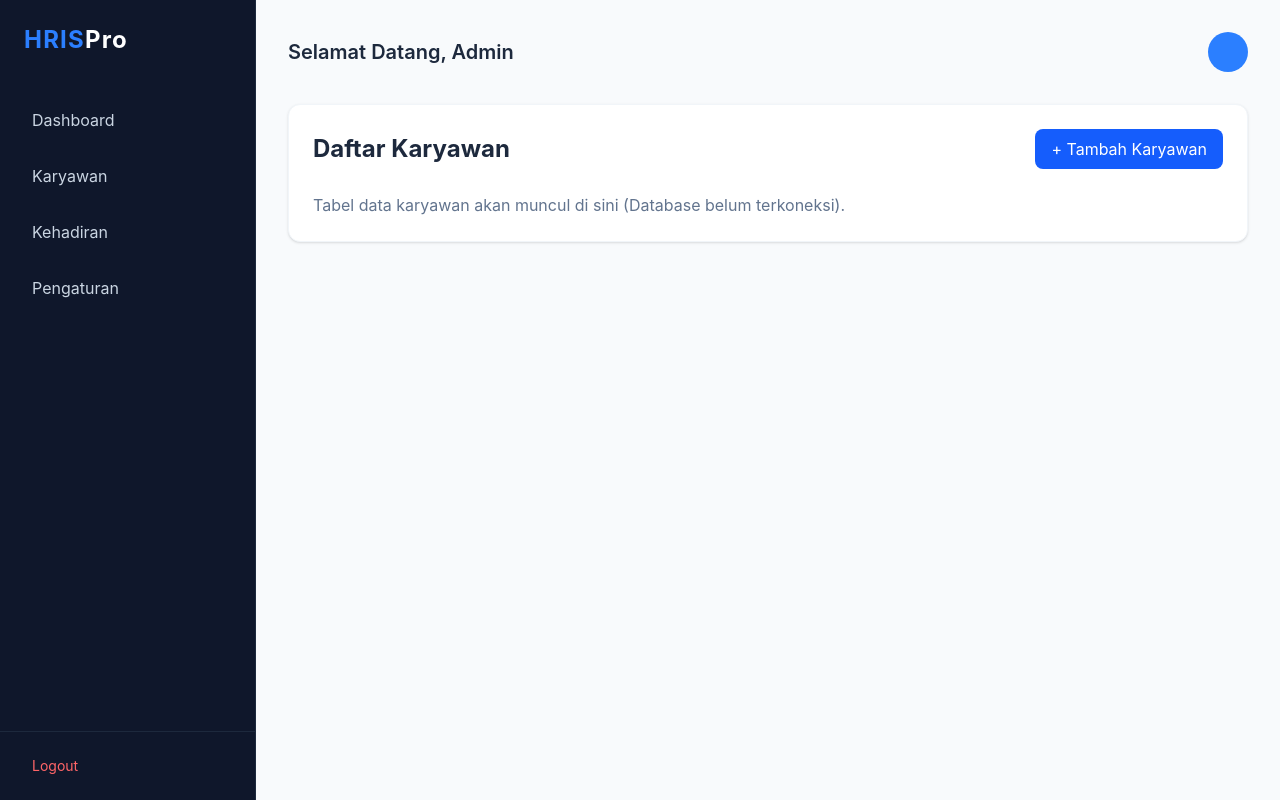
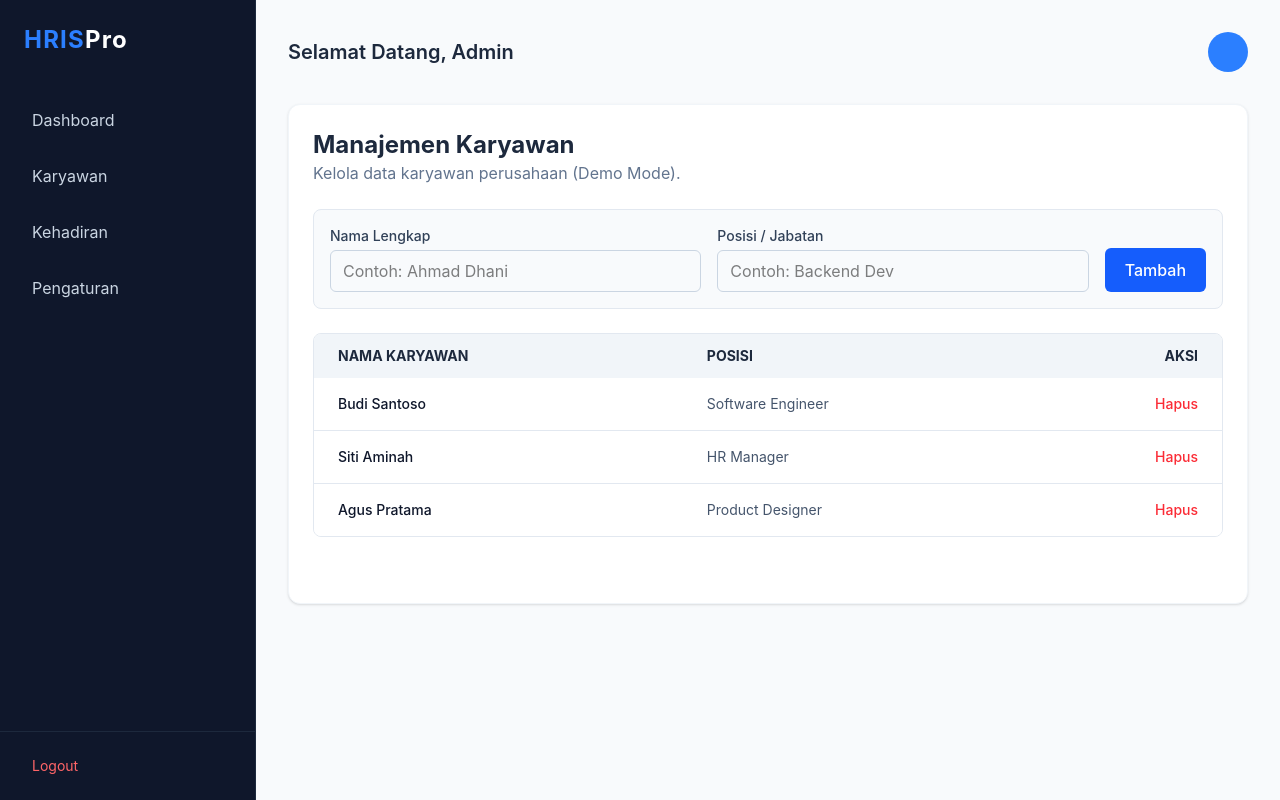
Before and after one commit to shadowanon46-maker/hris-dashboard, a Next.js app: page /dashboard/employees in a window 1280 px wide. Built offline with nearby package versions, Linux system fonts and the light colour scheme.

Commit message:
feat: add interactive employee list with add/delete functionality

```diff
--- a/src/app/(dashboard)/dashboard/employees/page.js
+++ b/src/app/(dashboard)/dashboard/employees/page.js
@@ -1,16 +1,15 @@
+import EmployeeList from '@/components/EmployeeList';
+
 export default function EmployeesPage() {
   return (
-    <div className="bg-white rounded-xl shadow-sm border border-slate-100 p-6">
-      <div className="flex justify-between items-center mb-6">
-        <h1 className="text-2xl font-bold text-slate-800">Daftar Karyawan</h1>
-        <button className="bg-blue-600 text-white px-4 py-2 rounded-lg hover:bg-blue-700 transition">
-          + Tambah Karyawan
-        </button>
+    <div className="bg-white rounded-xl shadow-sm border border-slate-100 p-6 min-h-[500px]">
+      <div className="mb-6">
+        <h1 className="text-2xl font-bold text-slate-800">Manajemen Karyawan</h1>
+        <p className="text-slate-500">Kelola data karyawan perusahaan (Demo Mode).</p>
       </div>
 
-      <p className="text-slate-500">
-        Tabel data karyawan akan muncul di sini (Database belum terkoneksi).
-      </p>
+      {/* Memanggil Client Component di dalam Server Component */}
+      <EmployeeList />
     </div>
   );
 }
--- /dev/null
+++ b/src/components/EmployeeList.js
@@ -0,0 +1,114 @@
+'use client'; // 👈 WAJIB: Menandakan ini adalah Client Component
+
+import { useState } from 'react';
+
+export default function EmployeeList() {
+  // 1. STATE: Menyimpan data karyawan sementara
+  const [employees, setEmployees] = useState([
+    { id: 1, name: 'Budi Santoso', position: 'Software Engineer' },
+    { id: 2, name: 'Siti Aminah', position: 'HR Manager' },
+    { id: 3, name: 'Agus Pratama', position: 'Product Designer' },
+  ]);
+
+  // STATE: Untuk input form
+  const [name, setName] = useState('');
+  const [position, setPosition] = useState('');
+
+  // 2. FUNCTION: Menambah karyawan
+  const handleAddEmployee = (e) => {
+    e.preventDefault(); // Mencegah reload halaman saat submit form
+
+    if (!name || !position) return; // Validasi sederhana
+
+    const newEmployee = {
+      id: Date.now(), // ID unik sederhana menggunakan timestamp
+      name: name,
+      position: position,
+    };
+
+    // Update state dengan menyalin data lama (...) + data baru
+    setEmployees([...employees, newEmployee]);
+
+    // Reset form
+    setName('');
+    setPosition('');
+  };
+
+  // 3. FUNCTION: Menghapus karyawan
+  const handleDelete = (id) => {
+    // Filter array: ambil semua data KECUALI yang id-nya sama dengan yang dihapus
+    const updatedEmployees = employees.filter((emp) => emp.id !== id);
+    setEmployees(updatedEmployees);
+  };
+
+  return (
+    <div className="space-y-6">
+      {/* --- FORM INPUT --- */}
+      <form onSubmit={handleAddEmployee} className="bg-slate-50 p-4 rounded-lg border border-slate-200 flex gap-4 items-end">
+        <div className="flex-1">
+          <label className="block text-sm font-medium text-slate-700 mb-1">Nama Lengkap</label>
+          <input
+            type="text"
+            value={name}
+            onChange={(e) => setName(e.target.value)}
+            className="w-full px-3 py-2 border border-slate-300 rounded-md focus:outline-none focus:ring-2 focus:ring-blue-500"
+            placeholder="Contoh: Ahmad Dhani"
+          />
+        </div>
+        <div className="flex-1">
+          <label className="block text-sm font-medium text-slate-700 mb-1">Posisi / Jabatan</label>
+          <input
+            type="text"
+            value={position}
+            onChange={(e) => setPosition(e.target.value)}
+            className="w-full px-3 py-2 border border-slate-300 rounded-md focus:outline-none focus:ring-2 focus:ring-blue-500"
+            placeholder="Contoh: Backend Dev"
+          />
+        </div>
+        <button
+          type="submit"
+          className="bg-blue-600 text-white px-5 py-2.5 rounded-md hover:bg-blue-700 transition font-medium"
+        >
+          Tambah
+        </button>
+      </form>
+
+      {/* --- TABEL DATA --- */}
+      <div className="overflow-hidden rounded-lg border border-slate-200">
+        <table className="w-full text-left text-sm text-slate-600">
+          <thead className="bg-slate-100 text-slate-800 uppercase font-semibold">
+            <tr>
+              <th className="px-6 py-3">Nama Karyawan</th>
+              <th className="px-6 py-3">Posisi</th>
+              <th className="px-6 py-3 text-right">Aksi</th>
+            </tr>
+          </thead>
+          <tbody className="divide-y divide-slate-200 bg-white">
+            {employees.length === 0 ? (
+              <tr>
+                <td colSpan={3} className="px-6 py-4 text-center text-slate-400">
+                  Belum ada data karyawan.
+                </td>
+              </tr>
+            ) : (
+              employees.map((emp) => (
+                <tr key={emp.id} className="hover:bg-slate-50 transition">
+                  <td className="px-6 py-4 font-medium text-slate-900">{emp.name}</td>
+                  <td className="px-6 py-4">{emp.position}</td>
+                  <td className="px-6 py-4 text-right">
+                    <button
+                      onClick={() => handleDelete(emp.id)}
+                      className="text-red-500 hover:text-red-700 font-medium text-sm"
+                    >
+                      Hapus
+                    </button>
+                  </td>
+                </tr>
+              ))
+            )}
+          </tbody>
+        </table>
+      </div>
+    </div>
+  );
+}
```
